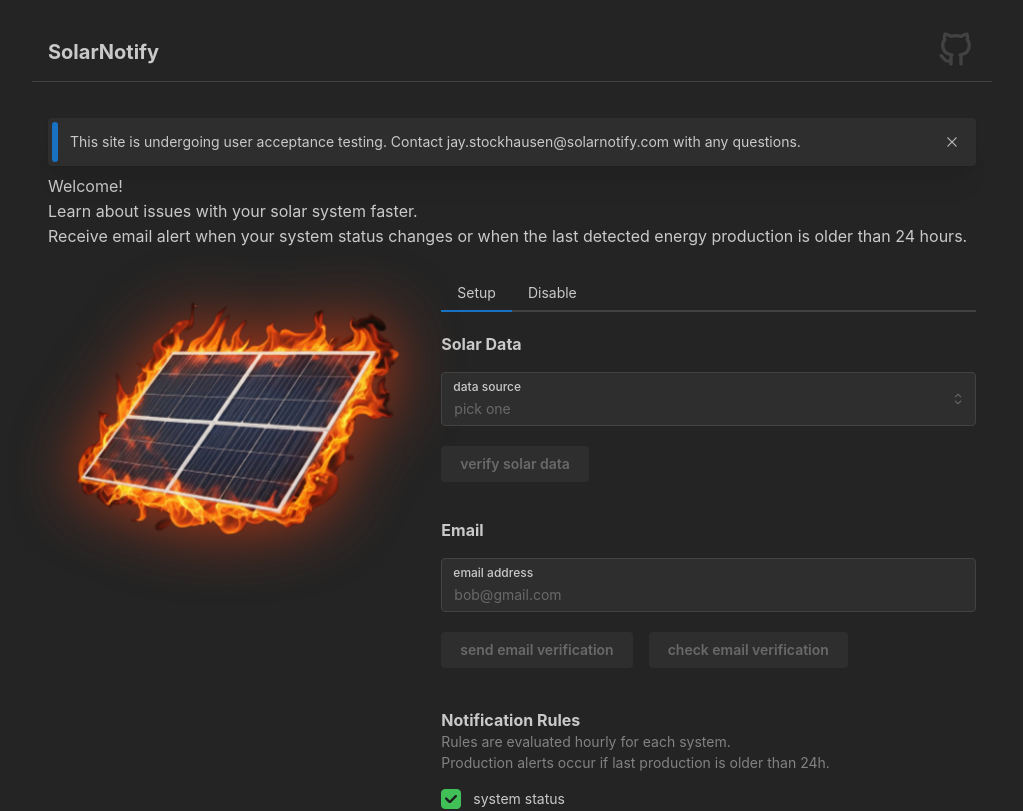
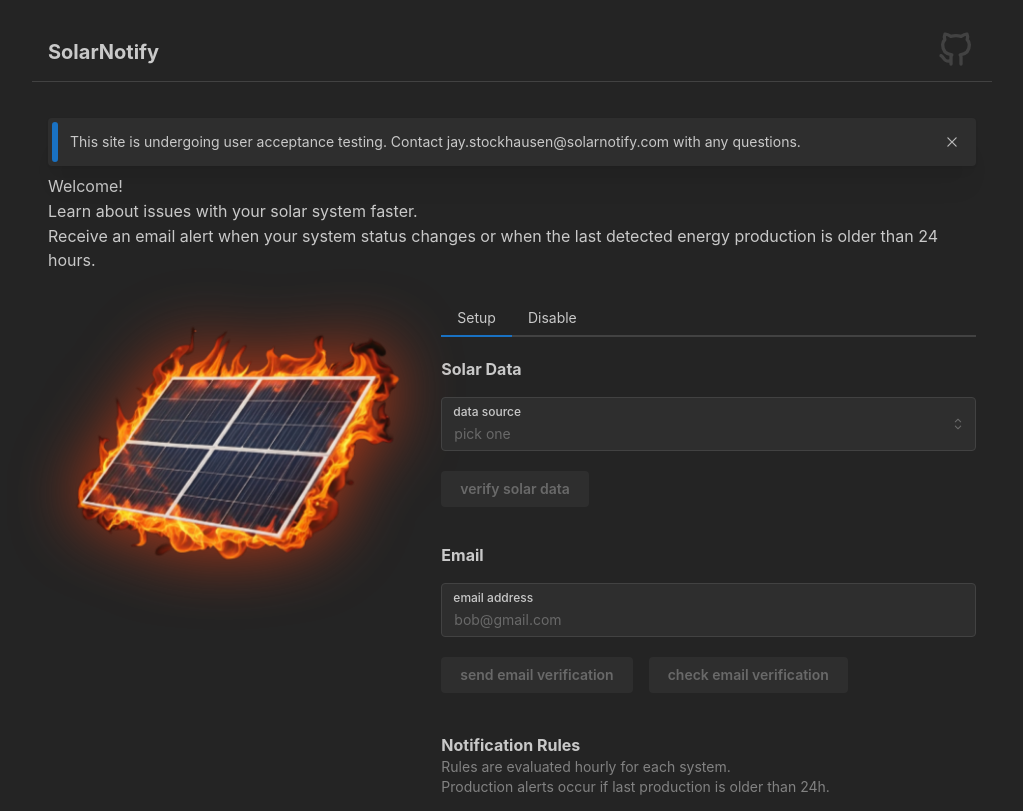
Before and after one commit to stockhausenj/solarnotify, a React (Vite) app in the folder solarnotify/: page / in a window 1280 px wide. Shown: the top 811 px of the page, without its empty margins (128-1151 px from the left). Built offline with nearby package versions, Linux system fonts and the light colour scheme.

Commit message:
better english

```diff
--- a/solarnotify/src/components/Welcome/Welcome.tsx
+++ b/solarnotify/src/components/Welcome/Welcome.tsx
@@ -5,7 +5,7 @@ export function Welcome() {
     <>
       <Text>Welcome!</Text>
       <Text>Learn about issues with your solar system faster.</Text>
-      <Text>Receive email alert when your system status changes or when the last detected energy production is older than 24 hours.</Text>
+      <Text>Receive an email alert when your system status changes or when the last detected energy production is older than 24 hours.</Text>
       <Space h="lg" />
     </>
   );
```
